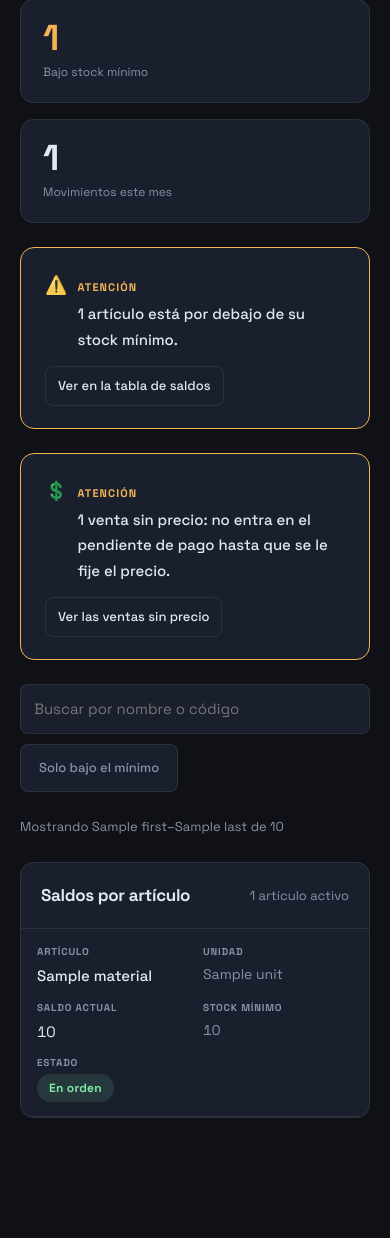
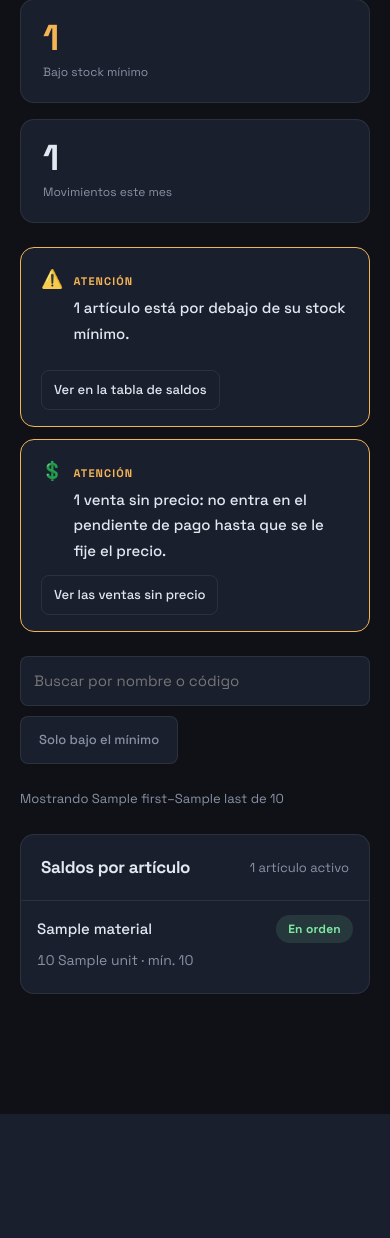
Before and after one commit to acardozos/skardex, a FastAPI app: template src/skardex/templates/dashboard/index.html in a window 390 px wide. Shown: the part 380-1618 px from the top of the page. After the commit the page ends 1494 px from the top, so only its background shows below. Run offline with FastAPI, Linux system fonts and the light colour scheme; the template is opened without the code that fills it: most values are stand-ins (such as "Sample title", 1, 10 or a date in 2020); parts of the project's set-up code (start-up, migrations or seed data) failed here and were passed over.

Commit message:
feat: compact cards for the simple tables on narrow screens
Spec 007, task 5: below 720px, balances, catalog, users and unpriced sales
reflow into cards with no field labels and no '-' for empty data; at 720px
and up they are real tables. Inicio's two alerts sit together as a compact
pair. Movimientos and Pagos keep the old stacking until tasks 6 and 8.

```diff
--- a/src/skardex/static/css/kardex.css
+++ b/src/skardex/static/css/kardex.css
@@ -149,6 +149,18 @@ h1,h2,h3{margin:0;font-weight:700;letter-spacing:-0.02em}
 .k-alert__head{display:flex;align-items:baseline;gap:10px;margin-bottom:14px}
 .k-alert__icon{font-size:18px;filter:grayscale(0.2)}
 .k-alert__text{margin:4px 0 0;font-size:15px;font-weight:500}
+/* Inicio's alerts (spec 007, H4-05): when both are present they sit
+   together and compact, each button beside its text instead of below it. */
+.k-alerts{display:flex;flex-direction:column;gap:24px}
+.k-alerts--pair{gap:12px}
+.k-alerts--pair .k-alert{display:grid;grid-template-columns:1fr auto;grid-template-areas:"head btn" "chips chips";column-gap:16px;align-items:center;padding:16px 20px}
+.k-alerts--pair .k-alert__head{grid-area:head;margin-bottom:0}
+.k-alerts--pair .k-alert > .k-btn{grid-area:btn}
+.k-alerts--pair .k-chips{grid-area:chips;margin-top:12px}
+@media (max-width:479.98px){
+  .k-alerts--pair .k-alert{grid-template-columns:1fr;grid-template-areas:"head" "chips" "btn"}
+  .k-alerts--pair .k-alert > .k-btn{justify-self:start;margin-top:12px}
+}
 .k-chips{display:flex;flex-wrap:wrap;gap:10px}
 .k-chip{display:flex;align-items:center;gap:10px;background:var(--bg);border:1px solid var(--border);border-radius:20px;padding:7px 14px;font-size:14px;font-weight:500}
 .k-chip span{font-size:13px;font-weight:400;color:var(--muted)}
@@ -183,14 +195,45 @@ h1,h2,h3{margin:0;font-weight:700;letter-spacing:-0.02em}
 }
 
 @media (max-width:880px){
-  .k-table thead{display:none}
-  .k-table tr{display:grid;grid-template-columns:1fr 1fr;gap:10px 16px;padding:14px 16px;border-bottom:1px solid var(--border)}
-  .k-table td{display:block;padding:0;border:none;text-align:left}
-  .k-table td::before{content:attr(data-label);display:block;font-size:10px;font-weight:700;letter-spacing:0.08em;text-transform:uppercase;color:var(--muted);margin-bottom:3px}
-  .k-table td.k-num{text-align:left}
-  .k-table td.k-cell--wide{grid-column:1 / -1}
-  .k-actions{justify-content:flex-start}
   .k-page-head h1{font-size:27px}
+  /* Temporary (spec 007): Movimientos and Pagos keep the old generic
+     "label + value" stacking until tasks 6 and 8 give them their own cards. */
+  .k-table--stacked thead{display:none}
+  .k-table--stacked tr{display:grid;grid-template-columns:1fr 1fr;gap:10px 16px;padding:14px 16px;border-bottom:1px solid var(--border)}
+  .k-table--stacked td{display:block;padding:0;border:none;text-align:left}
+  .k-table--stacked td::before{content:attr(data-label);display:block;font-size:10px;font-weight:700;letter-spacing:0.08em;text-transform:uppercase;color:var(--muted);margin-bottom:3px}
+  .k-table--stacked td.k-num{text-align:left}
+  .k-table--stacked td.k-cell--wide{grid-column:1 / -1}
+  .k-table--stacked .k-actions{justify-content:flex-start}
+}
+
+/* ---------- Simple tables as compact cards (spec 007, H1/H4) ---------- */
+/* The same <table> is reflowed below 720px: no field labels, the main datum
+   on top, the rest in one muted line. Cells only one of the two views needs
+   are marked .k-only-table / .k-only-card; an empty cell is .is-empty and
+   the card leaves it out instead of printing "-". */
+.k-only-card{display:none}
+.k-meta > span + span::before{content:" · "}
+@media (max-width:719.98px){
+  .k-table--cards thead{display:none}
+  .k-table--cards tr{display:grid;grid-template-columns:1fr auto;gap:6px 12px;align-items:center;padding:14px 16px;border-bottom:1px solid var(--border)}
+  .k-table--cards tr:last-child{border-bottom:none}
+  .k-table--cards td{display:block;padding:0;border:none;text-align:left}
+  .k-table--cards .k-only-table,.k-table--cards .is-empty{display:none}
+  .k-table--cards .k-only-card{display:block}
+  .k-table--cards .k-actions{justify-content:flex-start}
+  .k-table--cards .k-c-name{grid-area:name}
+  .k-table--cards .k-c-state{grid-area:state;justify-self:end}
+  .k-table--cards .k-c-role{grid-area:role}
+  .k-table--cards .k-c-qty{grid-area:qty;justify-self:end}
+  .k-table--cards .k-c-meta,.k-table--cards .k-c-date,.k-table--cards .k-c-note{color:var(--muted);font-size:14px}
+  .k-table--cards .k-c-meta{grid-area:meta}
+  .k-table--cards .k-c-date{grid-area:date}
+  .k-table--cards .k-c-note{grid-area:note}
+  .k-table--cards .k-c-actions{grid-area:actions}
+  .k-table--balances tr,.k-table--catalog tr{grid-template-areas:"name state" "meta meta" "actions actions"}
+  .k-table--users tr{grid-template-columns:1fr auto auto;grid-template-areas:"name role state" "actions actions actions"}
+  .k-table--unpriced tr{grid-template-areas:"name qty" "date date" "note note" "actions actions"}
 }
 
 /* ---------- Focus and touch targets (spec 007, H5) ---------- */
--- a/src/skardex/templates/dashboard/index.html
+++ b/src/skardex/templates/dashboard/index.html
@@ -39,8 +39,11 @@
         </div>
     </div>
 
+    {#- Both alerts together sit compact, side by side with their buttons. -#}
+    {% set both_alerts = low_stock_count > 0 and unpriced_sales_count > 0 %}
+    <div class="k-alerts{{ ' k-alerts--pair' if both_alerts else '' }}">
         {% if low_stock_count > 0 %}
-    <div class="k-alert">
+        <div class="k-alert" id="low-stock-alert">
             <div class="k-alert__head">
                 <span class="k-alert__icon">⚠️</span>
                 <div>
@@ -71,6 +74,7 @@
             <a class="k-btn k-btn--ghost k-btn--sm" href="/movements?cobro=sin_precio">Ver las ventas sin precio</a>
         </div>
         {% endif %}
+    </div>
 
     <div class="k-toolbar" id="saldos">
         <form method="get" action="/">
@@ -89,7 +93,7 @@
             <h2 class="k-card__title">Saldos por artículo</h2>
             <span class="k-card__meta">{{ active_materials_count }} artículo{{ "s" if active_materials_count != 1 else "" }} activo{{ "s" if active_materials_count != 1 else "" }}</span>
         </div>
-        <table class="k-table">
+        <table class="k-table k-table--cards k-table--balances">
             <thead>
                 <tr>
                     <th>Artículo</th>
@@ -102,11 +106,16 @@
             <tbody>
                 {% for item in pg.items %}
                 <tr>
-                    <td data-label="Artículo" class="k-strong">{{ item.material.name }}</td>
-                    <td data-label="Unidad" class="k-dim">{{ unit_labels.get(item.material.unit, item.material.unit) }}</td>
-                    <td data-label="Saldo actual" class="k-num{{ ' k-low' if item.is_low else '' }}">{{ item.balance }}</td>
-                    <td data-label="Stock mínimo" class="k-num k-dim">{{ item.material.min_stock if item.material.min_stock is not none else "-" }}</td>
-                    <td data-label="Estado" class="k-num"><span class="k-tag {{ 'k-tag--warn' if item.is_low else 'k-tag--ok' }}">{{ "Bajo mínimo" if item.is_low else "En orden" }}</span></td>
+                    {% set unit = unit_labels.get(item.material.unit, item.material.unit) %}
+                    <td class="k-strong k-c-name">{{ item.material.name }}</td>
+                    <td class="k-dim k-only-table">{{ unit }}</td>
+                    <td class="k-num k-only-table{{ ' k-low' if item.is_low else '' }}">{{ item.balance }}</td>
+                    <td class="k-num k-dim k-only-table">{{ item.material.min_stock if item.material.min_stock is not none else "-" }}</td>
+                    <td class="k-num k-c-state"><span class="k-tag {{ 'k-tag--warn' if item.is_low else 'k-tag--ok' }}">{{ "Bajo mínimo" if item.is_low else "En orden" }}</span></td>
+                    <td class="k-only-card k-c-meta k-meta">
+                        <span class="k-num{{ ' k-low' if item.is_low else '' }}">{{ item.balance }} {{ unit }}</span>
+                        {%- if item.material.min_stock is not none %}<span>mín. {{ item.material.min_stock }}</span>{% endif -%}
+                    </td>
                 </tr>
                 {% endfor %}
             </tbody>
--- a/src/skardex/templates/movements/list.html
+++ b/src/skardex/templates/movements/list.html
@@ -39,7 +39,7 @@
     {{ pager_summary(pg) }}
 
     <div class="k-card">
-        <table class="k-table">
+        <table class="k-table k-table--stacked">
             <thead>
                 <tr>
                     <th>Fecha</th>
```
Also changed, not shown: src/skardex/templates/materials/list.html (+16 -8 lines), src/skardex/templates/payments/list.html (+7 -7 lines), src/skardex/templates/users/list.html (+5 -5 lines), tests/test_dashboard.py (+79 -4 lines), tests/test_materials.py (+47 -3 lines), tests/test_movements.py (+1 -1 lines), tests/test_payments.py (+18 -0 lines), tests/test_users.py (+13 -0 lines). Lines whose indentation alone changed are shown as unchanged.
